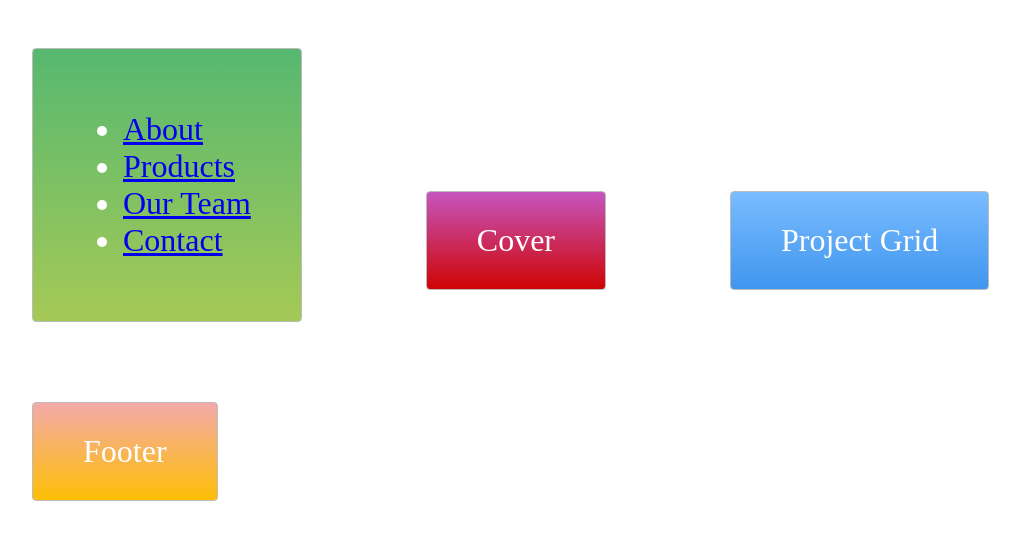
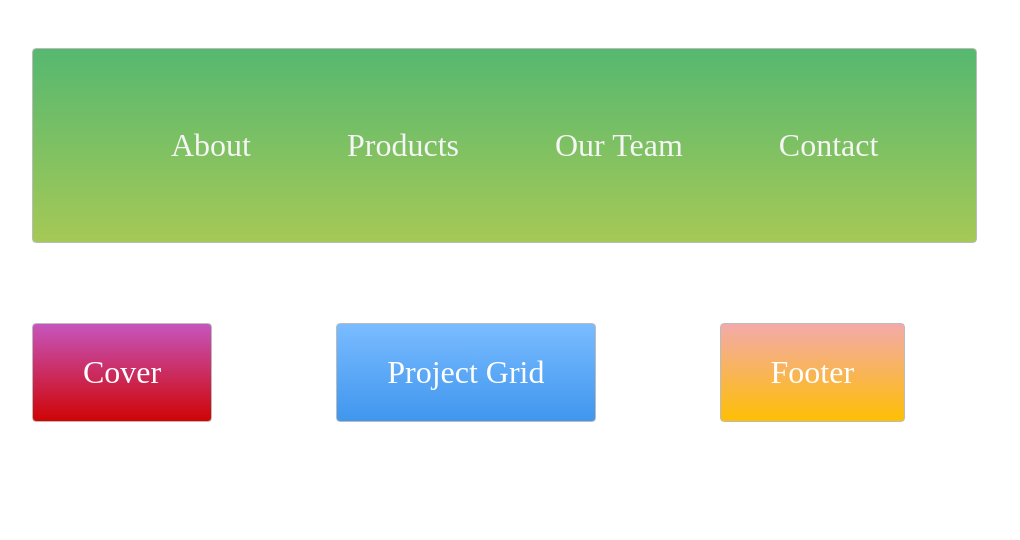
Before and after one commit to tonydc1997/CSS-Layout, a plain HTML site: page index.html in a window 1280 px wide. Shown: the whole page, without its empty margins (36-1056 px from the left). Drawn offline with Linux system fonts and the light colour scheme.

Commit message:
style: Stylize main-nav and its elements

```diff
--- a/style.css
+++ b/style.css
@@ -26,7 +26,19 @@
 
 /* NAV */
 .main-nav {
+  display: flex;
+  font-size: 1em;
+  list-style: none;
+  margin: 0;
+}
 
+.main-nav li {
+  padding: 1.5em;
+}
+
+.main-nav li a {
+  color: #f5f5f5;
+  text-decoration: none;
 }
 
 
```
